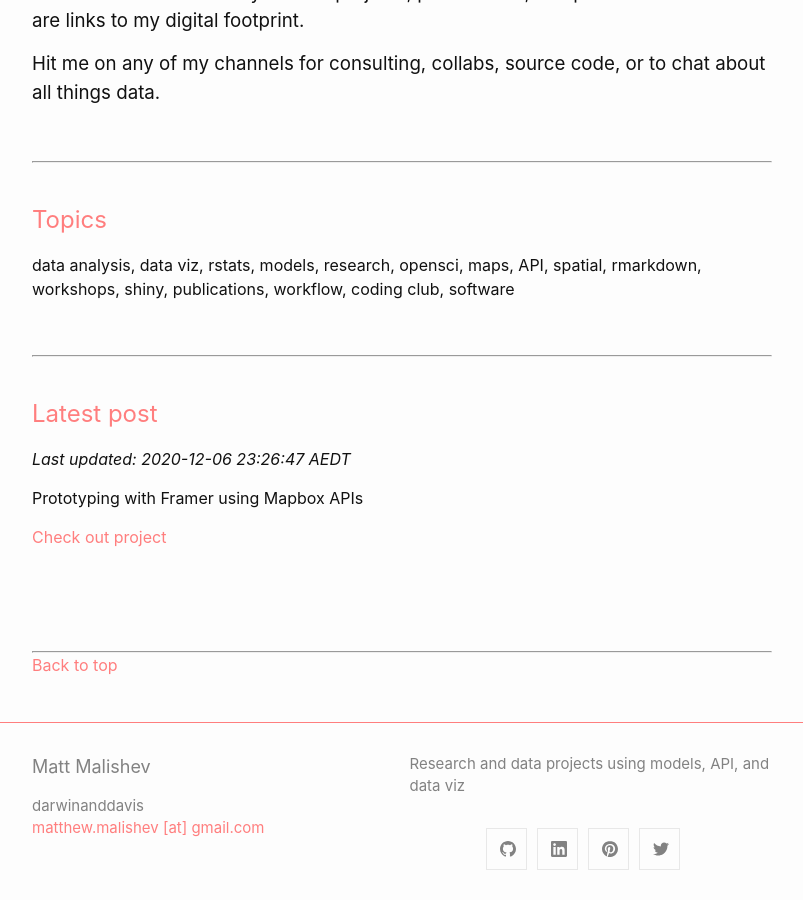
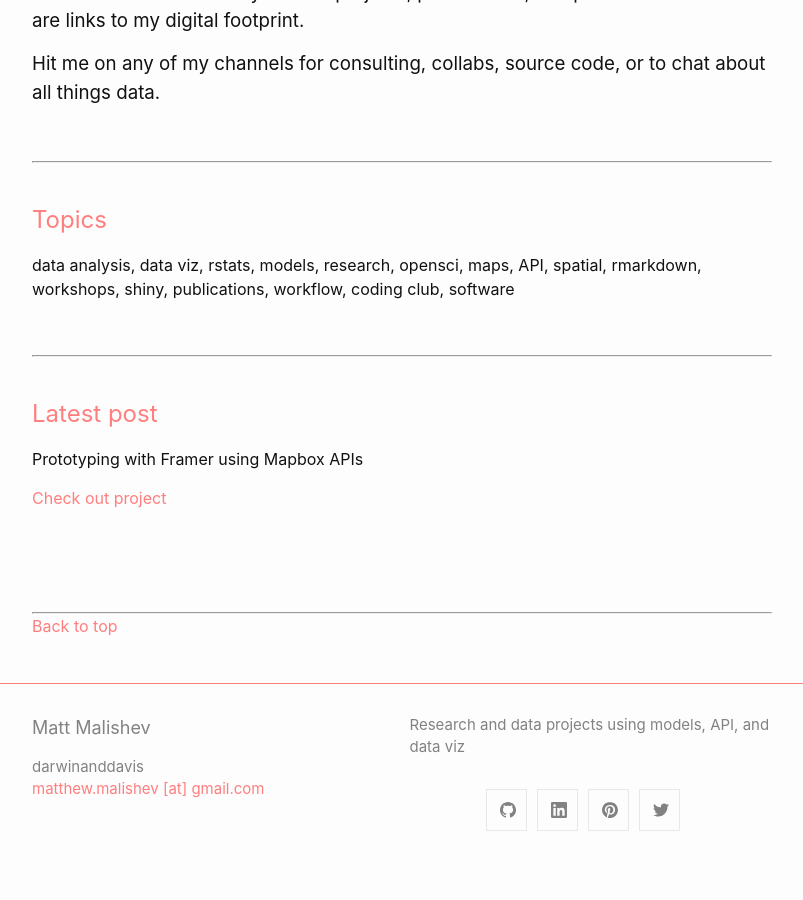
Before and after one commit to darwinanddavis/DataPortfolio, a Jekyll site: the page built from index.md, in a window 1280 px wide and 900 px high, scrolled down 670 px. Shown: the whole window, without its empty margins (238-1041 px from the left). Built offline with Jekyll 4.4.1, drawn with Linux system fonts in a browser that asks for light colours; our own code applies the rules of GitHub Pages for plain Markdown files; after the commit the page ends 1531 px from its top, so only the background shows below that.

Commit message:
fix index date

```diff
--- a/index.md
+++ b/index.md
@@ -43,8 +43,6 @@
 	Latest post
 </p>
 
-_Last updated: 2020-12-06 23:26:47 AEDT_
-
 Prototyping with Framer using Mapbox APIs
 
 [Check out project](./coding_club.md)
```
